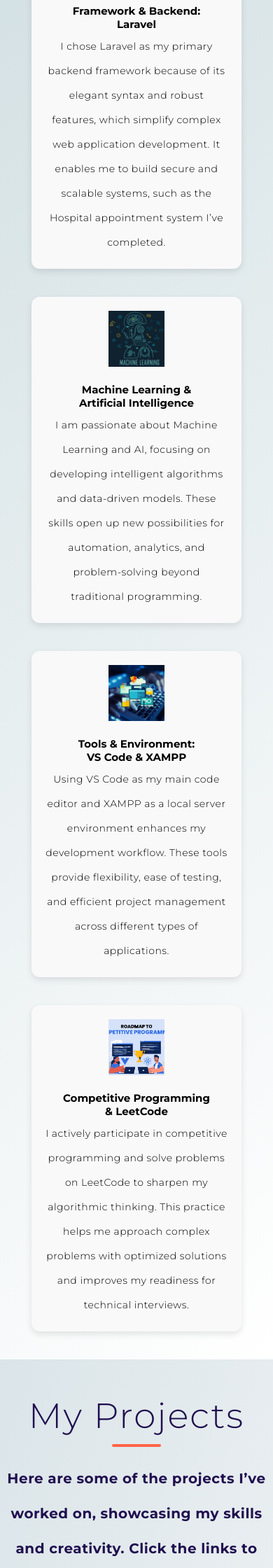
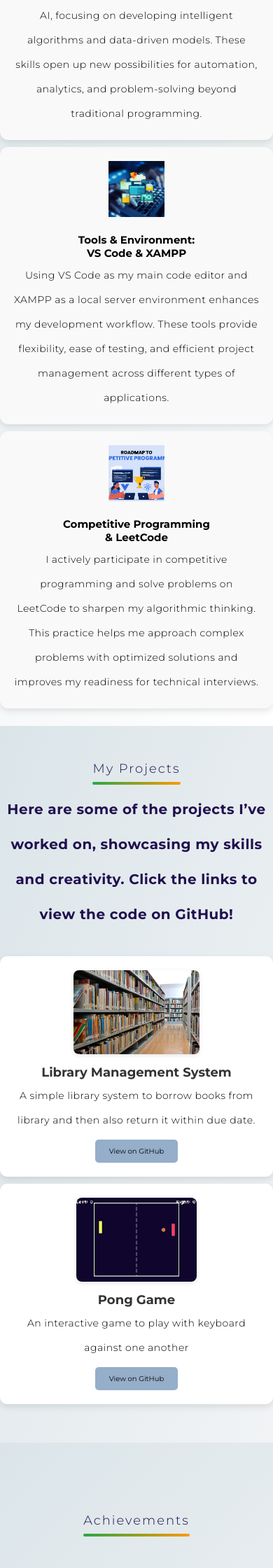
Before and after one commit to shishir-kuet/Portfolio-Website, a PHP site: page / in a window 390 px wide. Shown: the part 2760-5000 px from the top of the page at 70% size. Run offline with PHP 8.4, Linux system fonts and the light colour scheme.

Commit message:
Fixed responsiveness

```diff
--- a/index.php
+++ b/index.php
@@ -131,7 +131,7 @@
       </div>
     </section>
 
-    <section id="projects">
+    <section id="projects" class="info-section">
       <div class="projects-header">
         <h1 class="section-title">My Projects</h1>
         <p class="projects-description">
--- a/style.css
+++ b/style.css
@@ -236,15 +236,6 @@
   display: inline-block;
 }
 
-.projects-header .section-title::after {
-  content: '';
-  display: block;
-  width: 70px;
-  height: 4px;
-  background: #ff6347;
-  margin: 10px auto;
-  border-radius: 5px;
-}
 
 .projects-description {
   font-size: 2rem;
@@ -336,13 +327,13 @@
   display: inline-block;
 }
 
-.info-header .section-title::after {
+.info-section .section-title::after {
   content: '';
   display: block;
-  width: 80px;
+  width: 100%;             /* automatically matches title width */
   height: 4px;
-  background: linear-gradient(90deg, #28a745, #ff9800);
-  margin: 12px auto;
+  background: linear-gradient(90deg, #28a745, #ff9800); /* default gradient */
+  margin-top: 8px;
   border-radius: 3px;
 }
 
@@ -408,17 +399,6 @@
   color: #ff9800;
 }
 
-/* Responsive: stack on small screens */
-@media (max-width: 992px) {
-  .info-wrapper {
-    flex-direction: column;
-    align-items: center;
-  }
-
-  .info-section {
-    width: 100%;
-  }
-}
 
 /* ABOUT SECTION */
 
@@ -497,17 +477,20 @@
   margin-left: 20px;
 }
 .login-title {
+  font-size: 4rem;
+  font-weight: 300;
+  color: rgb(32, 15, 79);
+  letter-spacing: 0.2rem;
   position: relative;
   display: inline-block;
-  font-size: 3rem;
-  color: #222;
-  margin-bottom: 25px;
+  position: relative;
+
 }
 
 .login-title::after {
   content: '';
   display: block;
-  width: 70px;
+  width: 100%;
   height: 4px;
   background: linear-gradient(90deg, #28a745, #ff9800);
   margin: 10px auto 0;
@@ -523,6 +506,7 @@
   max-width: 90%;
   text-align: center;
   margin-left: 25px;
+  margin-top: 30px;
   transition: transform 0.3s ease, box-shadow 0.3s ease;
 }
 .login-box:hover {
@@ -573,20 +557,6 @@
   background: #0056b3;
   transform: translateY(-3px);
 }
-
-
-/* Responsive for mobile */
-@media (max-width: 500px) {
-  .login-box {
-    width: 90%;
-    padding: 40px 20px;
-  }
-
-  .login-box h2 {
-    font-size: 2.5rem;
-  }
-}
-
 
 /* Full page background */
 #contact {
@@ -723,56 +693,41 @@
   100% { opacity: 1; transform: translateY(0); }
 }
 
-/* ========== RESPONSIVE FIXES ========== */
-
-/* Tablets (≤ 992px) */
-@media (max-width: 992px) {
+/* Tablets (width ≤ 992px) */
+@media screen and (max-width: 992px) {
   .section-title {
-    font-size: 3rem;
+    font-size: 3rem !important;
   }
 
   .hello-line, .intro-line, .name-line {
-    font-size: 2.5rem;
+    font-size: 2.5rem !important;
   }
 
   .hero-content {
     max-width: 90%;
     padding: 0 15px;
+    text-align: center;
   }
 
-  .info-container {
-    flex-direction: column;
+  .info-container,
+  .skill-bottom,
+  .projects-container {
+    flex-direction: column !important;
     align-items: center;
   }
 
-  .info-text, .info-image {
-    max-width: 100%;
-    margin-bottom: 20px;
-  }
-}
-
-/* Mobile (≤ 600px) */
-@media (max-width: 600px) {
-  .section-title {
-    font-size: 2.2rem;
+  .skill-item,
+  .project-item,
+  .info-card {
+    width: 80% !important;
+    margin: 10px auto !important;
   }
 
-  .hello-line, .intro-line, .name-line {
-    font-size: 1.8rem;
-  }
-
-  .hero {
-    padding: 80px 15px;
-    text-align: center;
-  }
-
-  .hero-content {
-    text-align: center;
-  }
-
-  .project-item {
-    flex: 1 1 100%;
-    max-width: 100%;
+  .contact-box,
+  .login-box,
+  .about-card {
+    width: 90% !important;
+    padding: 30px 20px !important;
   }
 
   .sidebar {
@@ -782,20 +737,52 @@
     flex-direction: column;
     gap: 10px;
   }
+}
 
-  .login-box {
-    width: 90%;
-    padding: 30px 15px;
+/* Mobile Phones (width ≤ 600px) */
+@media screen and (max-width: 600px) {
+  .section-title {
+    font-size: 2.2rem !important;
+  }
+
+  .hello-line, .intro-line, .name-line {
+    font-size: 1.8rem !important;
+  }
+
+  .intro-text {
+    font-size: 1.4rem !important;
+  }
+
+  .skill-item,
+  .project-item,
+  .info-card {
+    width: 95% !important;
+    margin: 10px auto !important;
+  }
+
+  .sidebar {
+    display: none;
   }
 }
 
-/* Very small devices (≤ 400px) */
-@media (max-width: 400px) {
+/* Very Small Devices (width ≤ 400px) */
+@media screen and (max-width: 400px) {
   .hello-line, .intro-line, .name-line {
-    font-size: 1.5rem;
+    font-size: 1.5rem !important;
   }
 
   .section-title {
-    font-size: 1.8rem;
+    font-size: 1.8rem !important;
+  }
+
+  .intro-text {
+    font-size: 1.3rem !important;
+  }
+
+  .skill-item,
+  .project-item,
+  .info-card {
+    width: 100% !important;
+    margin: 5px auto !important;
   }
 }
```
